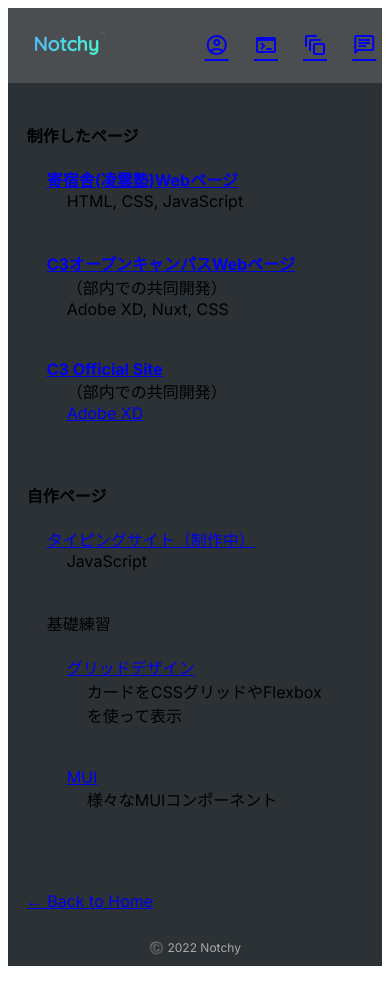
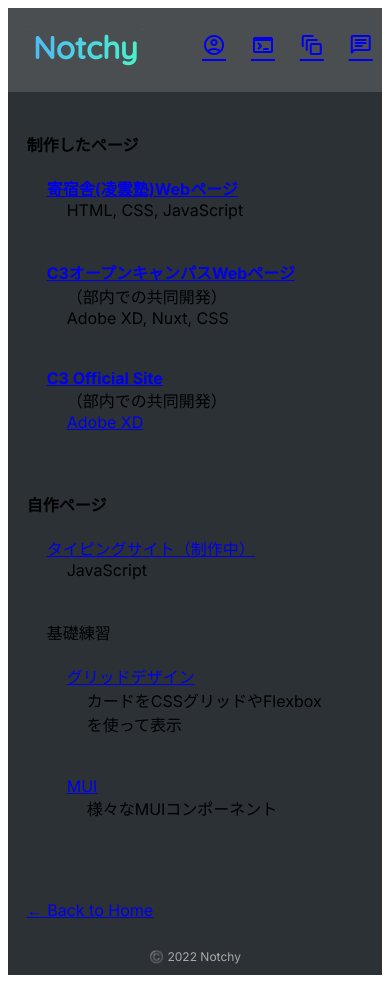
Before and after one commit to chnotchy/portfolio, a Next.js app: page /works in a window 390 px wide. Built offline with nearby package versions, Linux system fonts and the light colour scheme.

Commit message:
update: ヘッダーのフォントサイズを調整

```diff
--- a/components/layout.module.css
+++ b/components/layout.module.css
@@ -204,14 +204,30 @@
 
   .adjustHeaderWidth {
     width: 100%;
-    padding-left: 5vw;
+    padding-left: 4vw;
+  }
+
+  .noDecoration h1 {
+    font-size: clamp(22px, 8vw, 2rem);
+  }
+
+  .noDecoration h1::after {
+    font-size: clamp(22px, 8vw, 2rem);
+  }
+
+  .headerTitle {
+    font-size: clamp(22px, 8vw, 2rem);
+  }
+
+  .headerTitle::after {
+    font-size: clamp(22px, 8vw, 2rem);
   }
 
   .headerLinkContainer {
     display: flex;
     justify-content: space-evenly;
     width: min(100%, 600px);
-    margin-left: 20%;
+    margin-left: 8%;
   }
 
   .linkIcon {
```
